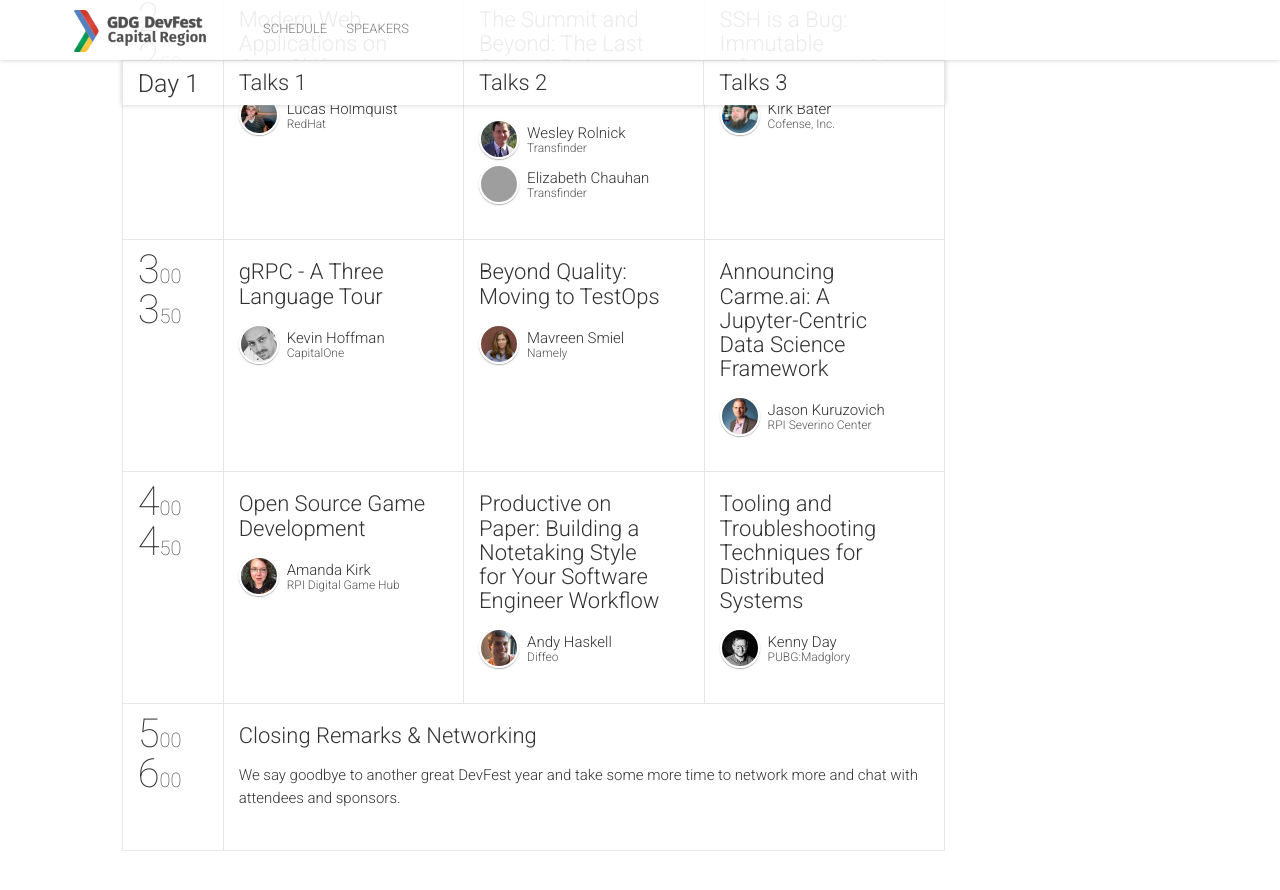
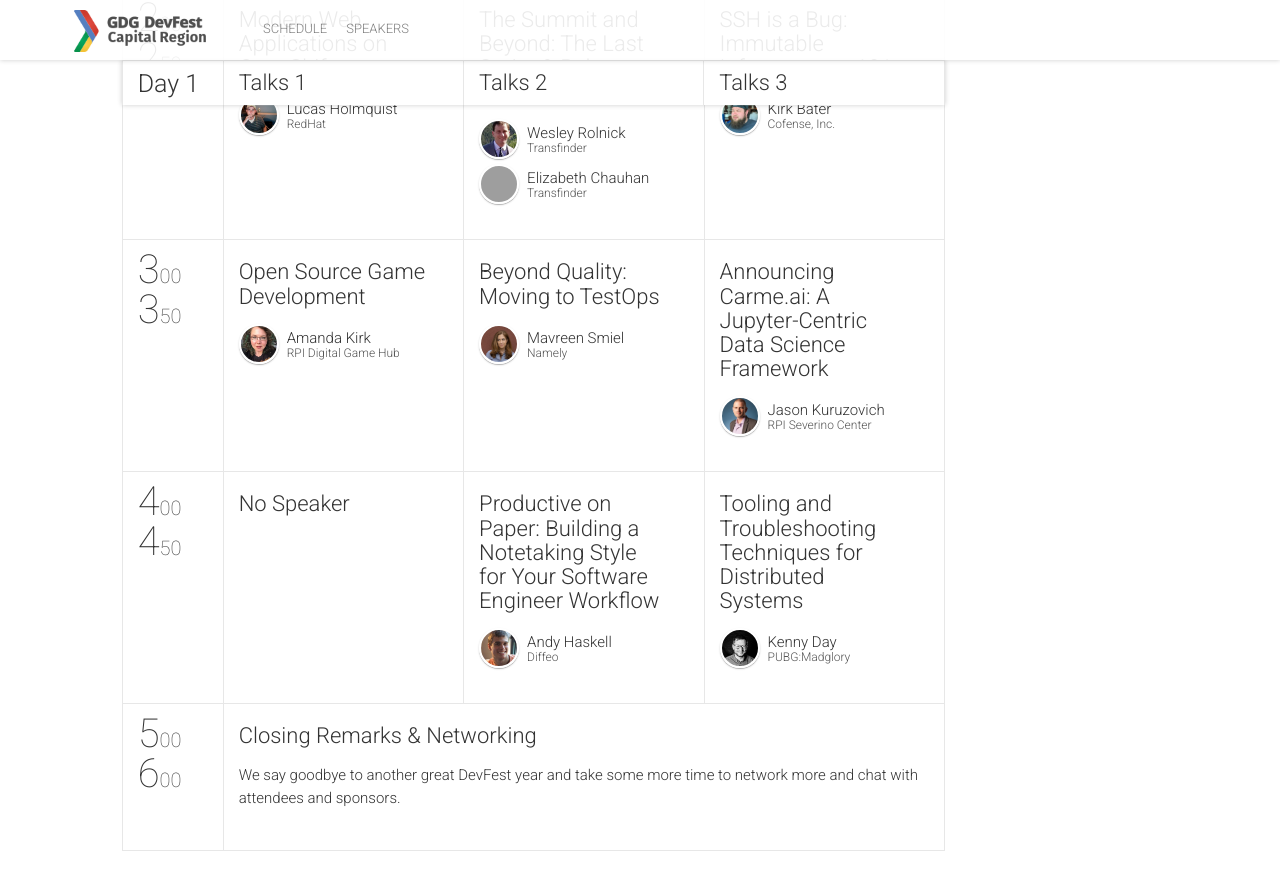
Before and after one commit to gdgcapitalregion/devfest-website, a Jekyll site: the page built from schedule.html, in a window 1280 px wide and 900 px high, scrolled down 1859 px. Shown: the top 890 px of the window. Built offline with Jekyll 4.4.1, drawn with Linux system fonts in a browser that asks for light colours; nearby versions of some CDN libraries; comment, search, counter and statistics services are not loaded; grey boxes are pictures that could not be loaded.

```diff
--- a/_data/schedule.yml
+++ b/_data/schedule.yml
@@ -49,12 +49,12 @@
     - {
     	startTime: "3:00",
     	endTime: "3:50",
-    	sessionIds: [331, 332, 333]
+    	sessionIds: [431, 332, 333]
     }
     - {
     	startTime: "4:00",
     	endTime: "4:50",
-    	sessionIds: [431, 432, 433]
+    	sessionIds: [6, 432, 433]
     }
     - {
       startTime: "5:00",
--- a/_data/sessions.yml
+++ b/_data/sessions.yml
@@ -22,6 +22,10 @@
   id: 5
   title: "Raffle Prizes Giveaway"
   description: "We have Google Homes, Google Home Minis, Google Pixel Buds, Chromecasts, and much more to give away! Don't miss out!"
+  service: true
+-
+  id: 6
+  title: "No Speaker"
   service: true
 -
   id: 931
```
